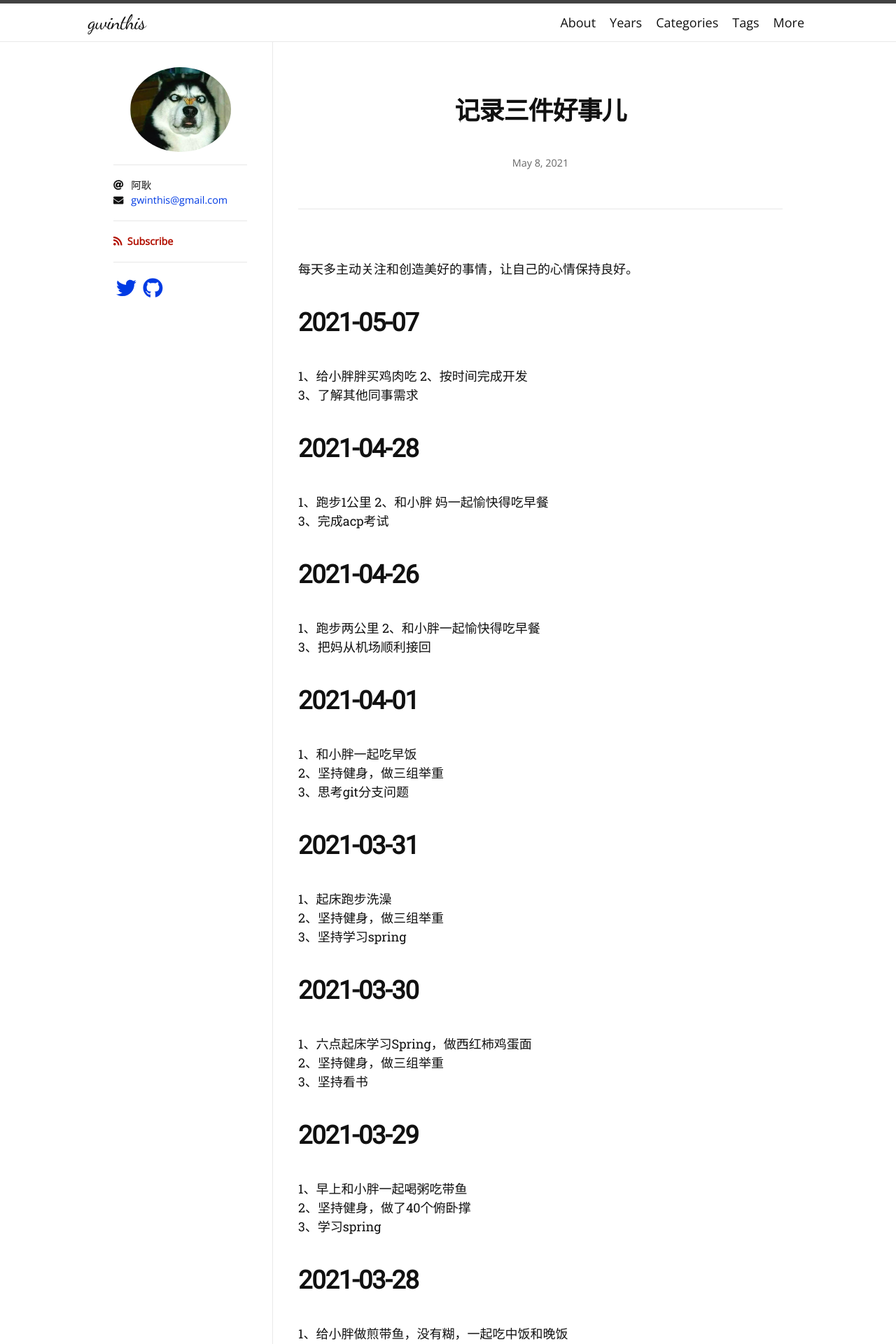
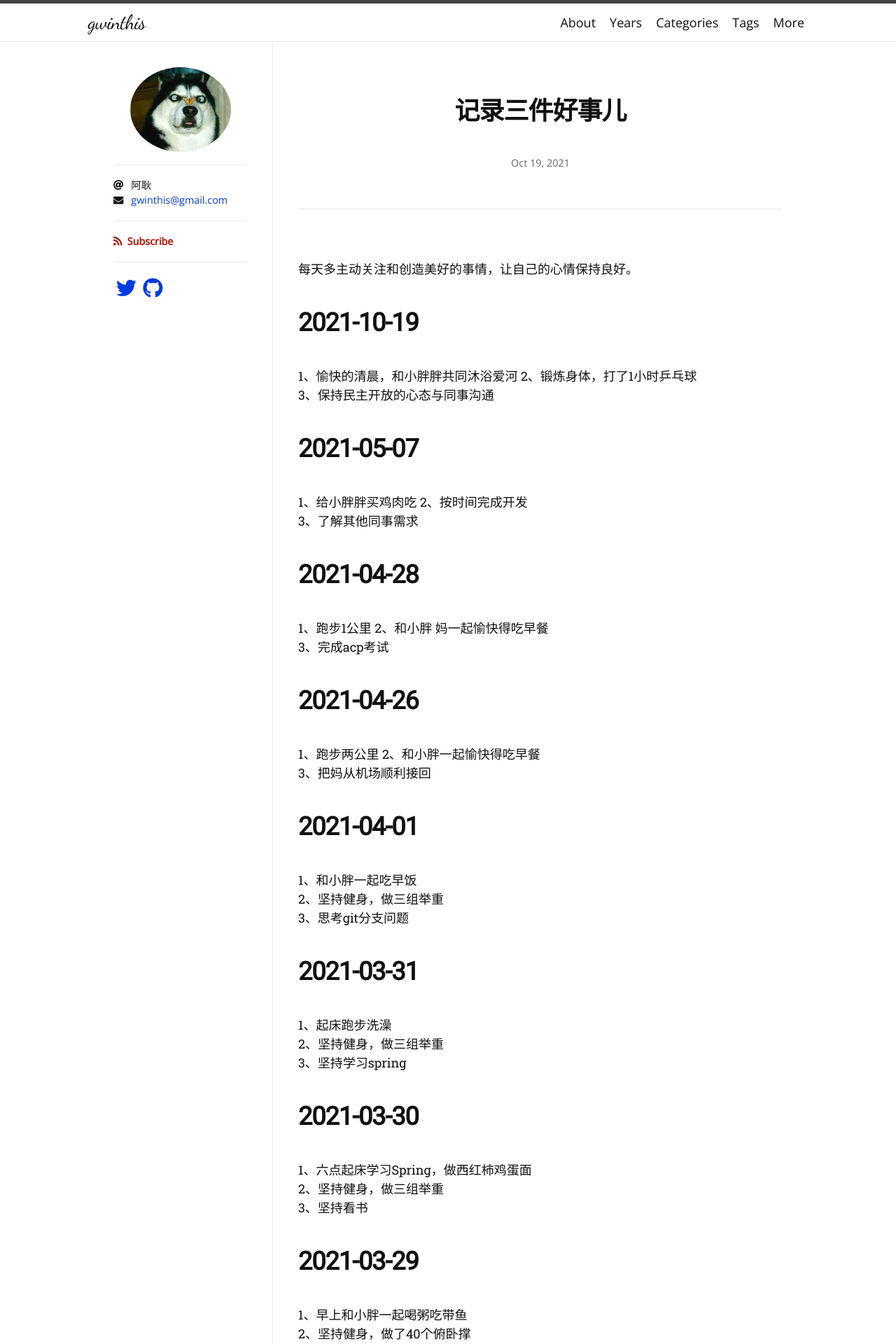
Before and after one commit to gwinthis/gwinthis, a Jekyll site: the page built from _posts/2021-10-19-三件好事儿.md, in a window 1280 px wide. Shown: the top 1920 px of the page at 70% size. Built offline with Jekyll 4.4.1, drawn with Linux system fonts in a browser that asks for light colours; nearby versions of some CDN libraries; some web fonts are replaced; some of the changed text lies outside the part shown.

Commit message:
add 3ths

```diff
--- a/_posts/2021-05-08-三件好事儿.md
+++ b/_posts/2021-10-19-三件好事儿.md
@@ -8,6 +8,11 @@ tags: 情绪
 
 
 
+
+# 2021-10-19
+1、愉快的清晨，和小胖胖共同沐浴爱河
+2、锻炼身体，打了1小时乒乓球
+3、保持民主开放的心态与同事沟通
 
 # 2021-05-07
 1、给小胖胖买鸡肉吃
```
Also changed, not shown: 8 other files.
